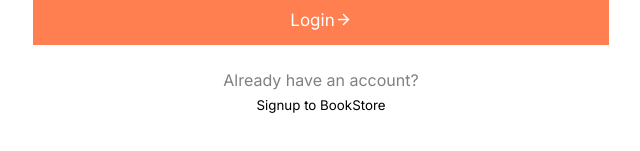
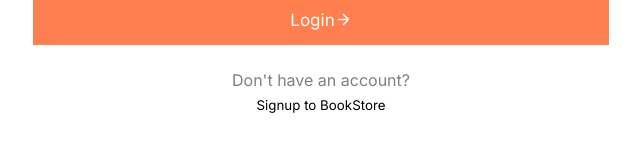
Before and after one commit to therealrinku/book-store, a Next.js app in the folder client/: page /auth in a window 1280 px wide. Shown: the part 369-520 px from the top of the page, without its empty margins (319-959 px from the left). Built offline with nearby package versions, Linux system fonts and the light colour scheme.

Commit message:
some issues fix

```diff
--- a/client/pages/auth.js
+++ b/client/pages/auth.js
@@ -30,9 +30,11 @@ export default function auth() {
         </button>
       </form>
 
-      <p style={{ margin: "25px 0 -10px 0", color: "gray" }}>Already have an account?</p>
+      <p style={{ margin: "25px 0 -10px 0", color: "gray" }}>
+        {!loginMode ? "Already have an account?" : "Don't have an account?"}
+      </p>
       <button style={{ border: "none" }} onClick={() => setLoginMode((prev) => !prev)}>
-        {!loginMode ? "Login" : "Signup"} to BookStore
+        {loginMode ? "Signup" : "Login"} to BookStore
       </button>
     </div>
   );
```
